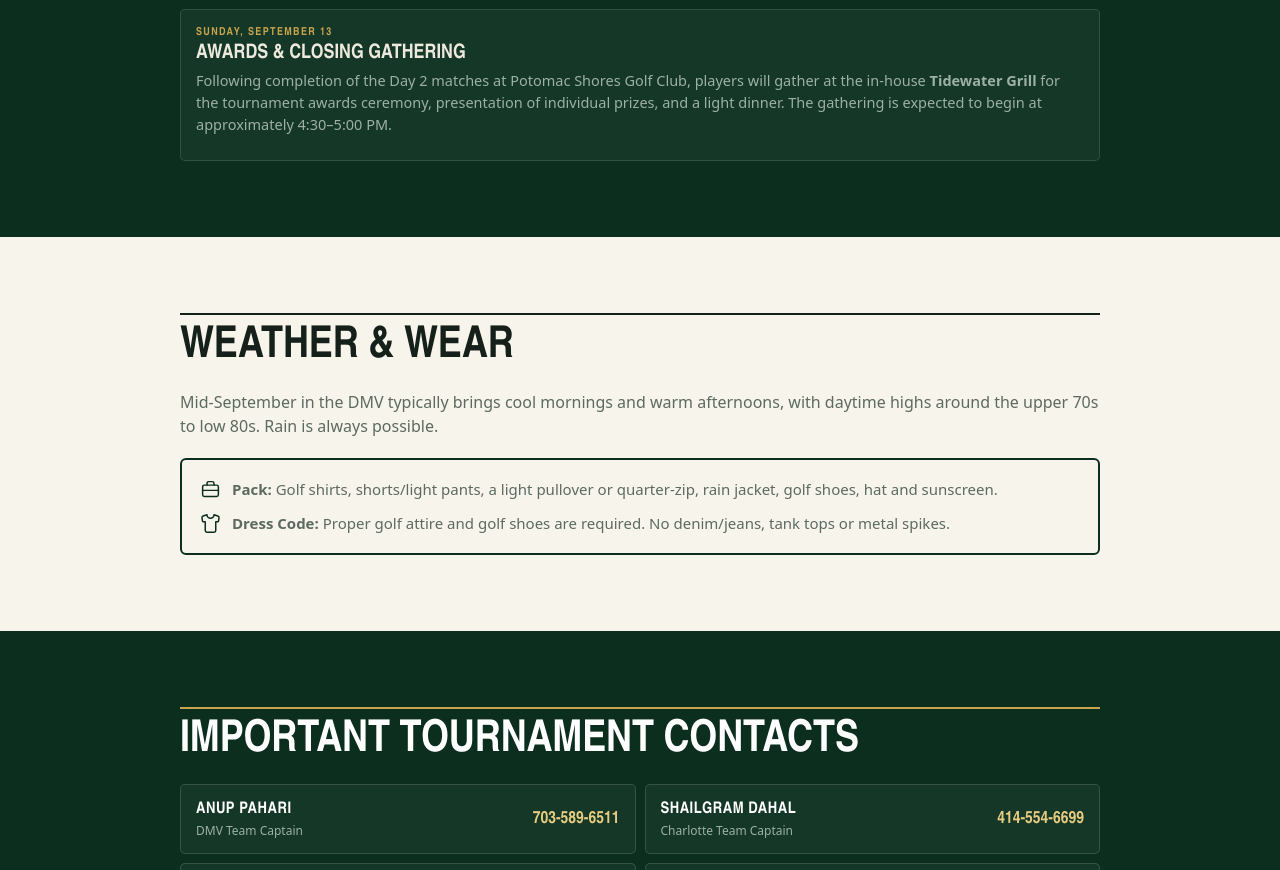
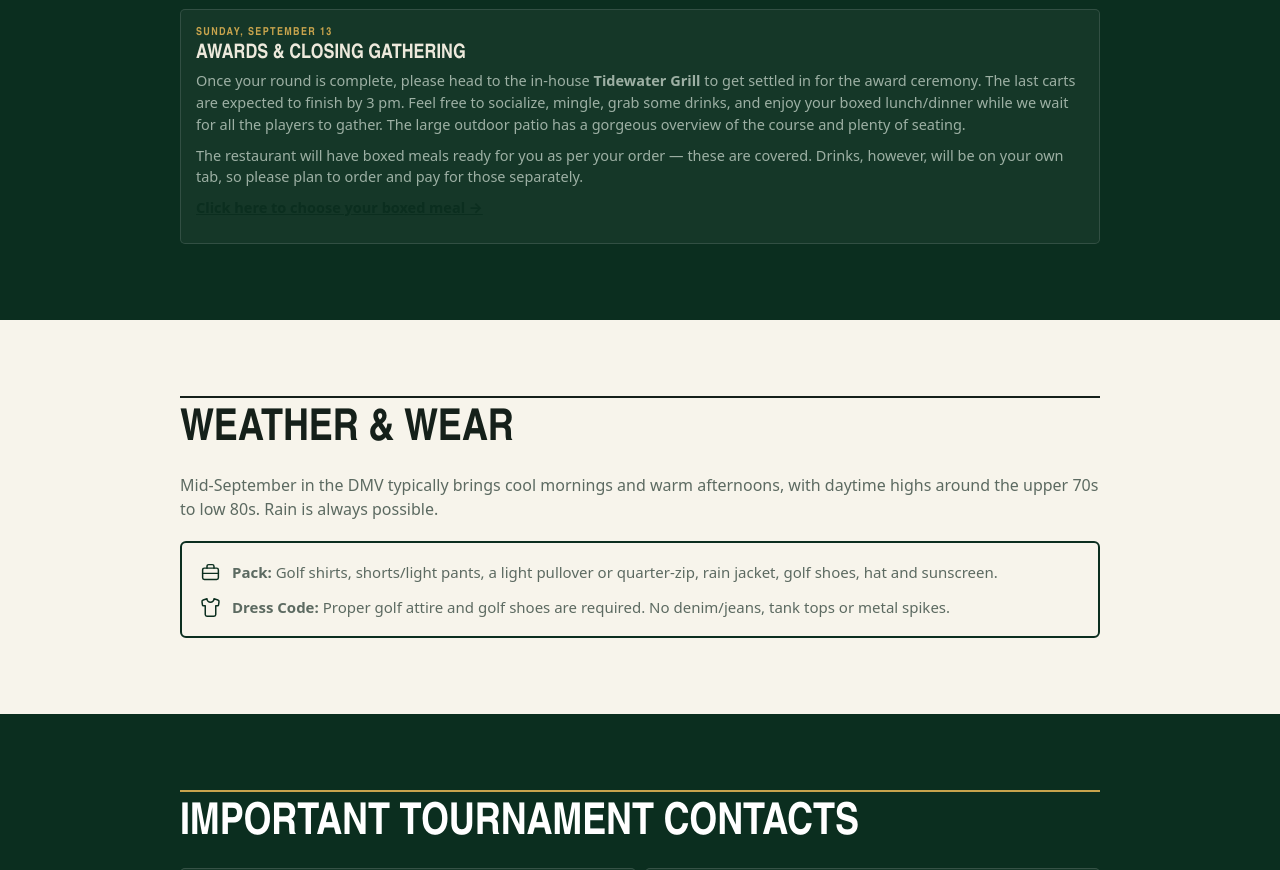
Before and after one commit to SonikaMahat/dvcgolf2026, a plain HTML site: page dvcgolf2026/index.html in a window 1280 px wide. Shown: the part 7483-8353 px from the top of the page. Drawn offline with Linux system fonts and the light colour scheme.

Commit message:
Add files via upload

```diff
--- a/dvcgolf2026/index.html
+++ b/dvcgolf2026/index.html
@@ -1898,7 +1898,9 @@ footer .cupname{
       <div class="card">
         <div class="when">Sunday, September 13</div>
         <h4>Awards &amp; Closing Gathering</h4>
-        <p>Following completion of the Day 2 matches at Potomac Shores Golf Club, players will gather at the in-house <b>Tidewater Grill</b> for the tournament awards ceremony, presentation of individual prizes, and a light dinner. The gathering is expected to begin at approximately 4:30&ndash;5:00 PM.</p>
+        <p>Once your round is complete, please head to the in-house <b>Tidewater Grill</b> to get settled in for the award ceremony. The last carts are expected to finish by 3 pm. Feel free to socialize, mingle, grab some drinks, and enjoy your boxed lunch/dinner while we wait for all the players to gather. The large outdoor patio has a gorgeous overview of the course and plenty of seating.</p>
+        <p>The restaurant will have boxed meals ready for you as per your order &mdash; these are covered. Drinks, however, will be on your own tab, so please plan to order and pay for those separately.</p>
+        <p><a href="https://forms.gle/Ud9o3jd1dGcqZzjp9" target="_blank" rel="noopener" style="color:var(--turf);font-weight:700;">Click here to choose your boxed meal &rarr;</a></p>
       </div>
 
     </div>
```
